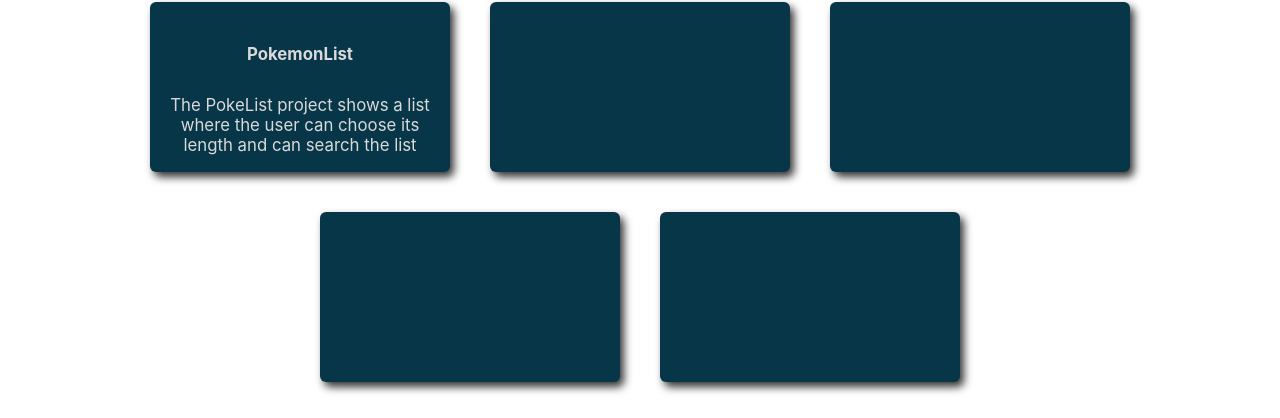
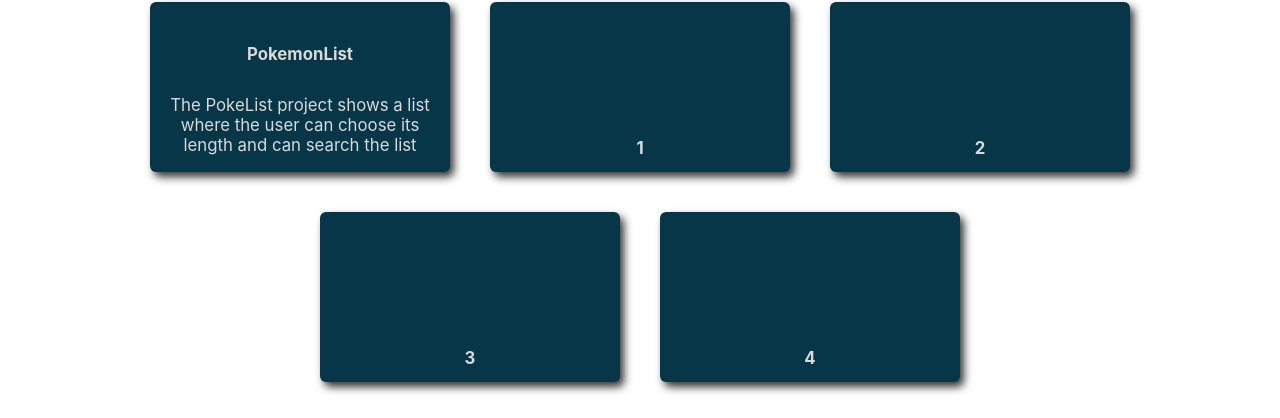
Before and after one commit to Jafar-Sabaouni/portefolio-jafar-sabaouni, a React (Create React App) app: page /projects in a window 1280 px wide. Shown: the part 456-874 px from the top of the page. Built offline with nearby package versions, Linux system fonts and the light colour scheme.

Commit message:
github pages deploy

```diff
--- a/src/App.tsx
+++ b/src/App.tsx
@@ -1,4 +1,4 @@
-import { Outlet, createBrowserRouter, RouterProvider, Route, NavLink } from "react-router-dom";
+import { Outlet, createBrowserRouter, RouterProvider, NavLink } from "react-router-dom";
 import styles from "./App.module.css";
 import Home from "./pages/Home"
 import Projects from "./pages/projects"
--- a/src/pages/Contact.tsx
+++ b/src/pages/Contact.tsx
@@ -1,4 +1,4 @@
-import React,{useEffect, useState} from 'react';
+import React from 'react';
 import 'react-circular-progressbar/dist/styles.css';
 import EmailSender from "./components/EmailSender"
 import styles from "./Contact.module.css";
--- a/src/pages/components/ChatBox.tsx
+++ b/src/pages/components/ChatBox.tsx
@@ -1,6 +1,6 @@
 import React from 'react';
 import { useState } from "react";
-import { CSSProperties } from 'react';
+
 
 
 /*ChatBox*/
--- a/src/pages/components/Shoppinglist.tsx
+++ b/src/pages/components/Shoppinglist.tsx
@@ -21,9 +21,9 @@
   }
   const handleChangeAdd: React.MouseEventHandler<HTMLButtonElement> = () => {
     let newitem:ShoppingItem = {itemName: name,itemQuantity:quantity};
-    if (quantity == 0) {
+    if (quantity === 0) {
       setAlerttext(`quantity cannot be 0`)
-    }else if (name.length == 0) {
+    }else if (name.length === 0) {
       setAlerttext(`name cannot be empty`)
     }
     else{
@@ -34,7 +34,7 @@
 
   }
   const DropItem = (pindex:number,pname:string)=>{
-    const listitemsCopy = listitems.filter(function (e, index) {return index != pindex;})
+    const listitemsCopy = listitems.filter(function (e, index) {return index !== pindex;})
     setListitems([...listitemsCopy])
     setAlerttext(`item ${pname} is deleted`)
   }
--- a/src/pages/projects.tsx
+++ b/src/pages/projects.tsx
@@ -1,14 +1,15 @@
-import React, { useEffect, useState } from 'react';
+import React, { useState } from 'react';
 import 'react-circular-progressbar/dist/styles.css';
 import styles from "./Projects.module.css";
 import ShoppingList from "./components/Shoppinglist"
 import ChatBox from "./components/ChatBox"
 import Calculator from "./components/Calculator"
 import PokemonList from "./components/PokemonList";
-
+/*
 interface PopupProps{
 
 }
+
 const Popup=({}:PopupProps)=>{
     const [popup1, setPopup1] = useState<boolean>(false);
     return(<div className={styles.popupContainer} >
@@ -17,7 +18,7 @@
             <div><ShoppingList/></div>
         </div></div></div>)
 
-}
+}*/
 const  Projects=()=> {
     const [popup1, setPopup1] = useState<boolean>(false);
     const [popup2, setPopup2] = useState<boolean>(false);
@@ -80,10 +81,10 @@
                 <div onClick={() => { setPopup2(true) }}><h2>Calculator</h2><p>The Calculator project is a tool to calculate 2 nummbers using these mathematical symbols: +, -, *, /</p></div>
                 <div onClick={() => { setPopup3(true) }}><h2>ChatBox</h2><p>The ChatBox project is a tool that allows the user to create messages and delete them </p></div>
                 <div onClick={() => { setPopup4(true) }}><h2>PokemonList</h2><p>The PokeList project shows a list where the user can choose its length and can search the list</p></div>
-                <div onClick={() => { setPopup5(true) }}><h2></h2></div>
-                <div onClick={() => { setPopup6(true) }}><h2></h2></div>
-                <div onClick={() => { setPopup7(true) }}><h2></h2></div>
-                <div onClick={() => { setPopup8(true) }}><h2></h2></div>
+                <div onClick={() => { setPopup5(true) }}><h2>1</h2></div>
+                <div onClick={() => { setPopup6(true) }}><h2>2</h2></div>
+                <div onClick={() => { setPopup7(true) }}><h2>3</h2></div>
+                <div onClick={() => { setPopup8(true) }}><h2>4</h2></div>
             </section>
         </main>
     );
```
Also changed, not shown: src/pages/components/EmailSender.tsx (+0 -7 lines).
